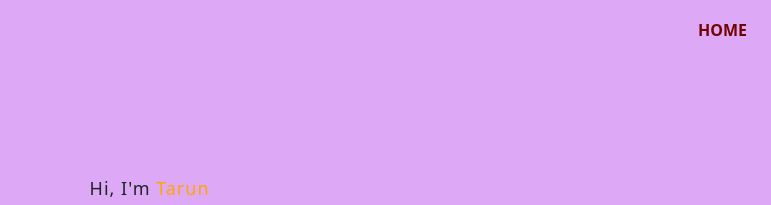
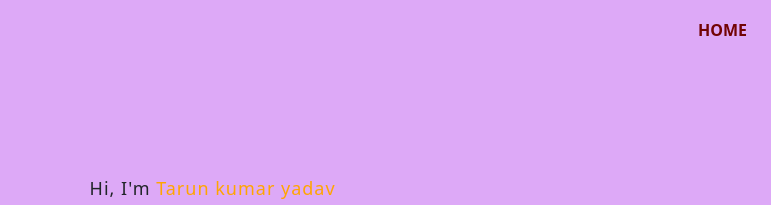
Before and after one commit to tarunfullstack/Website, a plain HTML site: page index.html in a window 1280 px wide. Shown: the top 205 px of the page, 0-771 px from the left. Drawn offline with nearby package versions, Linux system fonts and the light colour scheme.

Commit message:
Update index.html

```diff
--- a/index.html
+++ b/index.html
@@ -26,7 +26,7 @@
           <h1 id="home" class="ha"> </h1>
         <div class="info" >
             <div>
-            <h3>Hi, I'm <span>Tarun</span></h3>
+            <h3>Hi, I'm <span>Tarun kumar yadav</span></h3>
             <h1><span>W</span>EB <span>D</span>ESIGNER</h1>
             <h3>Web designer and developer in Exousia,India.
                 I create <br> websites to do business do better <br> online.
```
